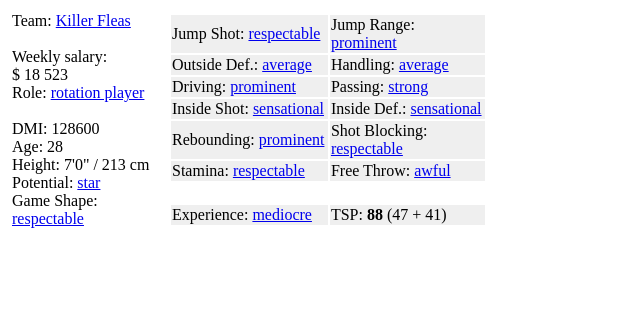
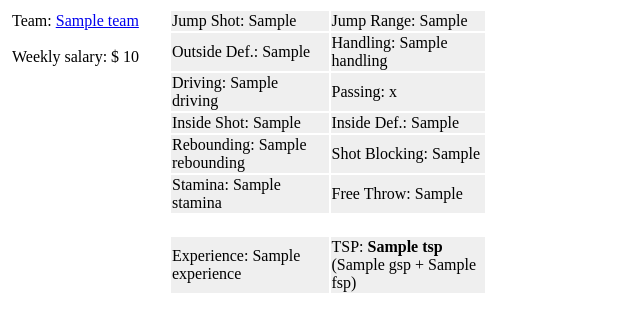
Before and after one commit to rkcerman/buzzerbeater_scraper, a Python web app: template buzzerbeater_web/player/templates/player/player_overview.html in a window 1280 px wide. Shown: the top 332 px of the page, without its empty margins (0-640 px from the left). Run offline with Jinja, Linux system fonts and the light colour scheme; the template is opened without the code that fills it: most values are stand-ins (such as "Sample title", 1, 10 or a date in 2020).

Commit message:
/player/id/overview now showing basic info

```diff
--- a/buzzerbeater_web/player/templates/player/player_overview.html
+++ b/buzzerbeater_web/player/templates/player/player_overview.html
@@ -1,3 +1,4 @@
+{% if player %}
      <table cellpadding="0" cellspacing="0">
                         <tr>
                             <td style="vertical-align: top; width: 160px">
@@ -6,26 +7,25 @@
                                     <tr>
                                         <td id="playerPersonalInfo">
 
-<p>Team: <a id="ctl00_cphContent_teamName" href="/team/49819/overview.aspx">Killer Fleas</a><br /> <br /> Weekly salary: $&nbsp;18&nbsp;523<br /> Role: <a id="ctl00_cphContent_Role_linkRoles" class="lev9" title="4" href="/community/rules.aspx?nav=Nomenclature#Roles">rotation player</a><br /><br /> DMI: 128600<br /> Age: 28<br /> Height: 7'0" / 213 cm<br /> Potential: <a id="ctl00_cphContent_potential_linkDen" class="lev10" title="5" href="/community/rules.aspx?nav=Nomenclature#Potential">star</a> <br /> Game Shape: <a id="ctl00_cphContent_playerForm_linkDen" class="lev7" title="7" href="/community/rules.aspx?nav=Nomenclature">respectable</a></p>
+    <p>Team: <a id="ctl00_cphContent_teamName" href="/team/{{ player.team }}/overview.aspx">{{ team.name }}</a><br /> <br /> Weekly salary: $ {{ player.weekly_salary }}<br />
      </td>
                                     </tr>
                                 </table>
                             </td>
-
+    {% if skills %}
                                 <td style="width: 320px; height: 120px;">
-
 
     <table style="margin: 1px; padding: 0px;">
         <tr style="background: #EFEFEF;">
             <td>
     Jump Shot:
-            <a id="ctl00_cphContent_skillTable_sdJumpShot_linkDen" class="lev7" title="7" href="/community/rules.aspx?nav=Nomenclature">respectable</a>
+                <a id="ctl00_cphContent_skillTable_sdJumpShot_linkDen" class="{{ skills.jump_shot }}" title="{{ skills.jump_shot }}">{{ skills.jump_shot }}</a>
 
 
             </td>
             <td>
                 Jump Range:
-            <a id="ctl00_cphContent_skillTable_sdJumpRange_linkDen" class="lev10" title="10" href="/community/rules.aspx?nav=Nomenclature">prominent</a>
+                <a id="ctl00_cphContent_skillTable_sdJumpRange_linkDen" class="{{ skills.jump_range }}" title="{{ skills.jump_shot }}">{{ skills.jump_range }}</a>
 
 
             </td>
@@ -33,13 +33,13 @@ Jump Shot:
         <tr style="background: #EFEFEF;">
             <td>
                 Outside Def.:
-            <a id="ctl00_cphContent_skillTable_sdperimDef_linkDen" class="lev6" title="6" href="/community/rules.aspx?nav=Nomenclature">average</a>
+                <a id="ctl00_cphContent_skillTable_sdperimDef_linkDen" class="{{ skills.outside_def }}" title="{{ skills.outside_def }}">{{ skills.outside_def }}</a>
 
 
             </td>
             <td>
                 Handling:
-            <a id="ctl00_cphContent_skillTable_sdhandling_linkDen" class="lev6" title="6" href="/community/rules.aspx?nav=Nomenclature">average</a>
+                <a id="ctl00_cphContent_skillTable_sdhandling_linkDen" class="{{ skills.handling }}" title="{{ skills.handling }}">{{ skills.handling }}</a>
 
 
             </td>
@@ -47,13 +47,13 @@ Jump Shot:
         <tr style="background: #EFEFEF;">
             <td>
                 Driving:
-            <a id="ctl00_cphContent_skillTable_sddriving_linkDen" class="lev10" title="10" href="/community/rules.aspx?nav=Nomenclature">prominent</a>
+                <a id="ctl00_cphContent_skillTable_sddriving_linkDen" class="{{ skills.driving }}" title="{{ skills.driving }}">{{ skills.driving }}</a>
 
 
             </td>
             <td>
                 Passing:
-            <a id="ctl00_cphContent_skillTable_sdpassing_linkDen" class="lev8" title="8" href="/community/rules.aspx?nav=Nomenclature">strong</a>
+                <a id="ctl00_cphContent_skillTable_sdpassing_linkDen" class="{{ skills.passing }}" title="{{ skills.passing }}">{{ skills.passing }}</a>
 
 
             </td>
@@ -61,13 +61,13 @@ Jump Shot:
         <tr style="background: #EFEFEF;">
             <td>
                 Inside Shot:
-            <a id="ctl00_cphContent_skillTable_sdinsideShot_linkDen" class="lev12" title="12" href="/community/rules.aspx?nav=Nomenclature">sensational</a>
+                <a id="ctl00_cphContent_skillTable_sdinsideShot_linkDen" class="{{ skills.inside_shot }}" title="{{ skills.inside_shot }}">{{ skills.inside_shot }}</a>
 
 
             </td>
             <td>
                 Inside Def.:
-            <a id="ctl00_cphContent_skillTable_sdinsideDef_linkDen" class="lev12" title="12" href="/community/rules.aspx?nav=Nomenclature">sensational</a>
+                <a id="ctl00_cphContent_skillTable_sdinsideDef_linkDen" class="{{ skills.inside_def }}" title="{{ skills.inside_def }}">{{ skills.inside_def }}</a>
 
 
             </td>
@@ -75,13 +75,13 @@ Jump Shot:
         <tr style="background: #EFEFEF;">
             <td>
                 Rebounding:
-            <a id="ctl00_cphContent_skillTable_sdrebound_linkDen" class="lev10" title="10" href="/community/rules.aspx?nav=Nomenclature">prominent</a>
+                <a id="ctl00_cphContent_skillTable_sdrebound_linkDen" class="{{ skills.rebounding }}" title="{{ skills.rebounding }}">{{ skills.rebounding }}</a>
 
 
             </td>
             <td>
                 Shot Blocking:
-            <a id="ctl00_cphContent_skillTable_sdshotBlock_linkDen" class="lev7" title="7" href="/community/rules.aspx?nav=Nomenclature">respectable</a>
+                <a id="ctl00_cphContent_skillTable_sdshotBlock_linkDen" class="{{ skills.shot_blocking }}" title="{{ skills.shot_blocking }}">{{ skills.shot_blocking }}</a>
 
 
             </td>
@@ -89,13 +89,13 @@ Jump Shot:
         <tr style="background: #EFEFEF;">
             <td>
                 Stamina:
-            <a id="ctl00_cphContent_skillTable_sdstamina_linkDen" class="lev7" title="7" href="/community/rules.aspx?nav=Nomenclature">respectable</a>
+                <a id="ctl00_cphContent_skillTable_sdstamina_linkDen" class="{{ skills.stamina }}" title="{{ skills.stamina }}">{{ skills.stamina }}</a>
 
 
             </td>
             <td>
                 Free Throw:
-            <a id="ctl00_cphContent_skillTable_sdfreeThrow_linkDen" class="lev3" title="3" href="/community/rules.aspx?nav=Nomenclature">awful</a>
+                <a id="ctl00_cphContent_skillTable_sdfreeThrow_linkDen" class="{{ skills.free_throw }}" title="{{ skills.free_throw }}">{{ skills.free_throw }}</a>
 
 
             </td>
@@ -109,18 +109,22 @@ Jump Shot:
             <tr id="ctl00_cphContent_skillTable_trExperience" style="background: #EFEFEF;">
         <td>
                 Experience:
-            <a id="ctl00_cphContent_skillTable_sdexperience_linkDen" class="lev5" title="5" href="/community/rules.aspx?nav=Nomenclature">mediocre</a>
+                <a id="ctl00_cphContent_skillTable_sdexperience_linkDen" class="{{ skills.experience }}" title="{{ skills.experience }}">{{ skills.experience }}</a>
 
 
             </td>
         <td>
-            TSP: <b>88</b> (47 + 41)
+                TSP: <b>{{ tsp }}</b> ({{ gsp }} + {{ fsp }})
             </td>
     </tr>
 
     </table>
 
                                 </td>
+    {% endif %}
 
                         </tr>
                     </table>
+{% else %}
+    <p>Player ID not in the database</p>
+{% endif %}
```
Also changed, not shown: buzzerbeater_web/player/views.py (+21 -2 lines). Lines whose indentation alone changed are shown as unchanged.
